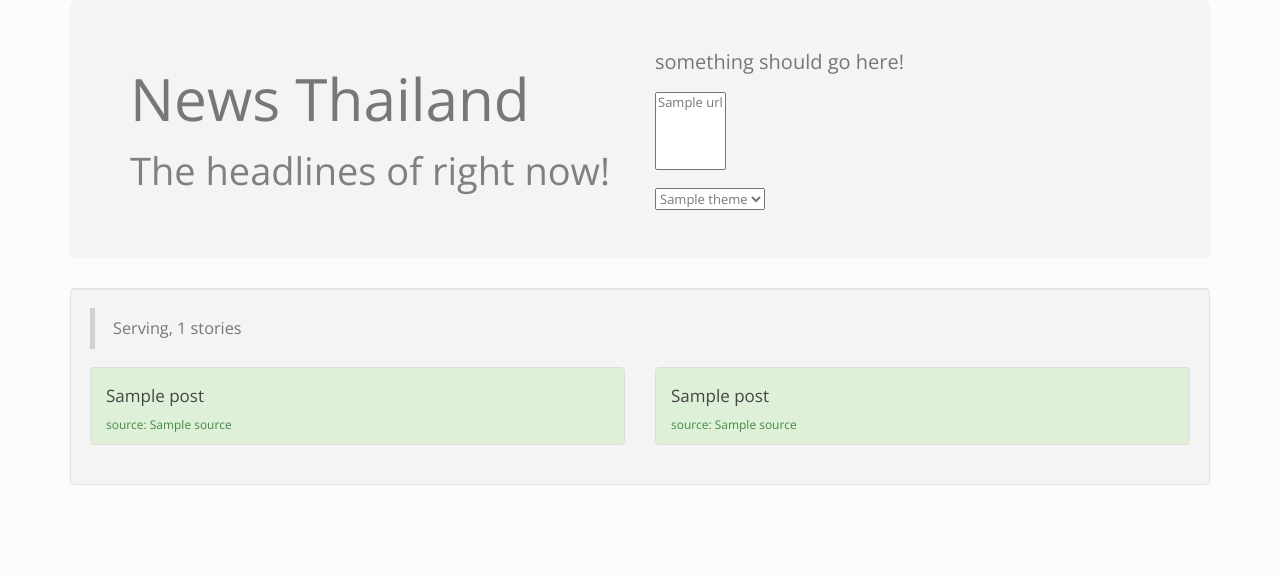
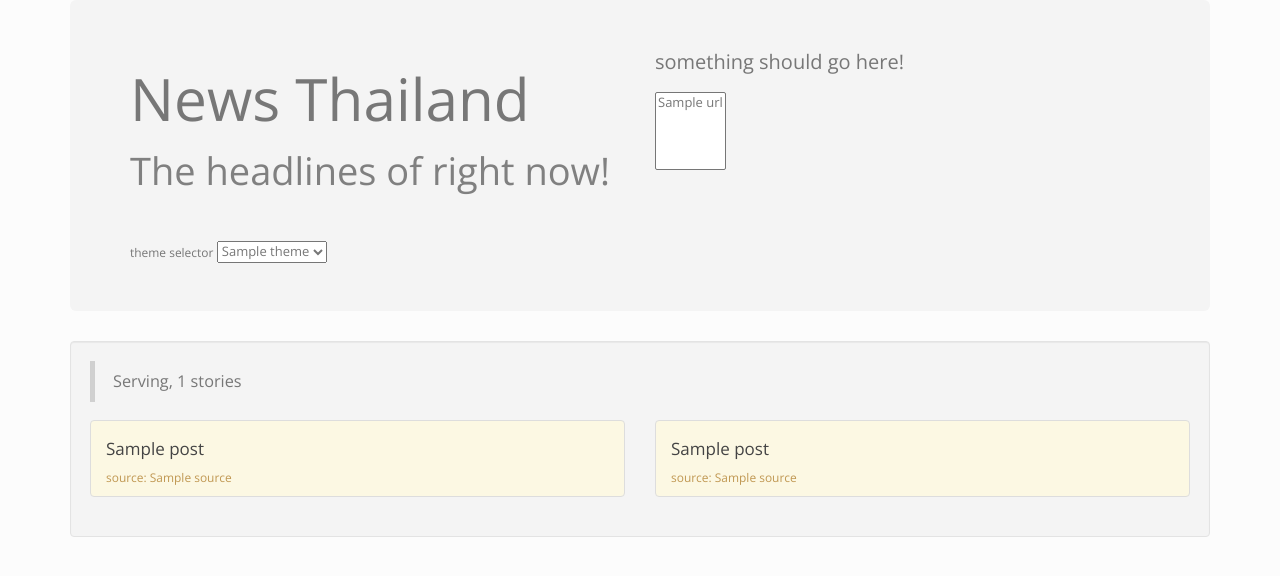
Before and after one commit to eduna75/news-reader, a Python web app: template app/templates/index.html in a window 1280 px wide. Shown: the top 576 px of the page. Run offline with Jinja, Linux system fonts and the light colour scheme; the template is opened without the code that fills it: most values are stand-ins (such as "Sample title", 1, 10 or a date in 2020); some libraries are stand-ins or nearby versions.

Commit message:
cleaned html code in index

```diff
--- a/app/templates/base.html
+++ b/app/templates/base.html
@@ -16,6 +16,16 @@
                         The headlines of right now!
                     </small>
                 </h1>
+                <br><br>
+                <div class="menu">
+                    <small>theme selector</small>
+                    <select id="theme_list" name="name_theme_list">
+                        {% for theme in theme_list %}
+                            <option value="{{ theme }}">{{ theme }}</option>
+                        {% endfor %}
+                        {{ theme_list }}
+                    </select>
+                </div>
             </div>
 
             <div class="col-sm-6">
@@ -27,14 +37,6 @@
                             {% for y in urls %}
                                 <option value="{{ y.id }}">{{ y.name }}</option>
                             {% endfor %}
-                        </select>
-                    </div>
-                    <div class="menu">
-                        <select id="theme_list" name="name_theme_list">
-                            {% for theme in theme_list %}
-                                <option value="{{ theme }}">{{ theme }}</option>
-                            {% endfor %}
-                            {{ theme_list }}
                         </select>
                     </div>
                 </div>
@@ -50,10 +52,10 @@
 <script>
     var theme_dropdown_selected = $('#theme_list').val(); //no :selected here
     $("#theme_list").change(function () {
-        dirLocator = "/bootswatch/"
+        var dirLocator = "/bootswatch/"
         theme_dropdown_selected = $(this).val();
-        themeDropdownSelected = dirLocator.concat(theme_dropdown_selected, '/bootstrap.min.css')
-        $('#bootstrap').attr('href', themeDropdownSelected);
+        var themeDropDownSelected = dirLocator.concat(theme_dropdown_selected, '/bootstrap.min.css')
+        $('#bootstrap').attr('href', themeDropDownSelected);
     });
 </script>
 </body>
--- a/app/templates/index.html
+++ b/app/templates/index.html
@@ -12,7 +12,7 @@
                         {% for p in post[(length -2):(length -85):-2] %}
                             <div class="accordion-group">
                                 <div class="accordion-heading">
-                                    <a class="accordion-toggle list-group-item list-group-item-success"
+                                    <a class="accordion-toggle list-group-item list-group-item-warning"
                                        data-toggle="collapse" data-parent="#accordion2"
                                        href="#{{ p.id }}"><h4>{{ p.title }}</h4>
                                         <small>source: {{ p.source }}</small>
@@ -40,7 +40,7 @@
                         {% for p in post[(length):(length -85):-2] %}
                             <div class="accordion-group">
                                 <div class="accordion-heading">
-                                    <a class="accordion-toggle list-group-item list-group-item-success"
+                                    <a class="accordion-toggle list-group-item list-group-item-warning"
                                        data-toggle="collapse" data-parent="#accordion2"
                                        href="#{{ p.id }}"><h4>{{ p.title }}</h4>
                                         <small>source: {{ p.source }}</small>
```
Also changed, not shown: app/news-reader.db.
